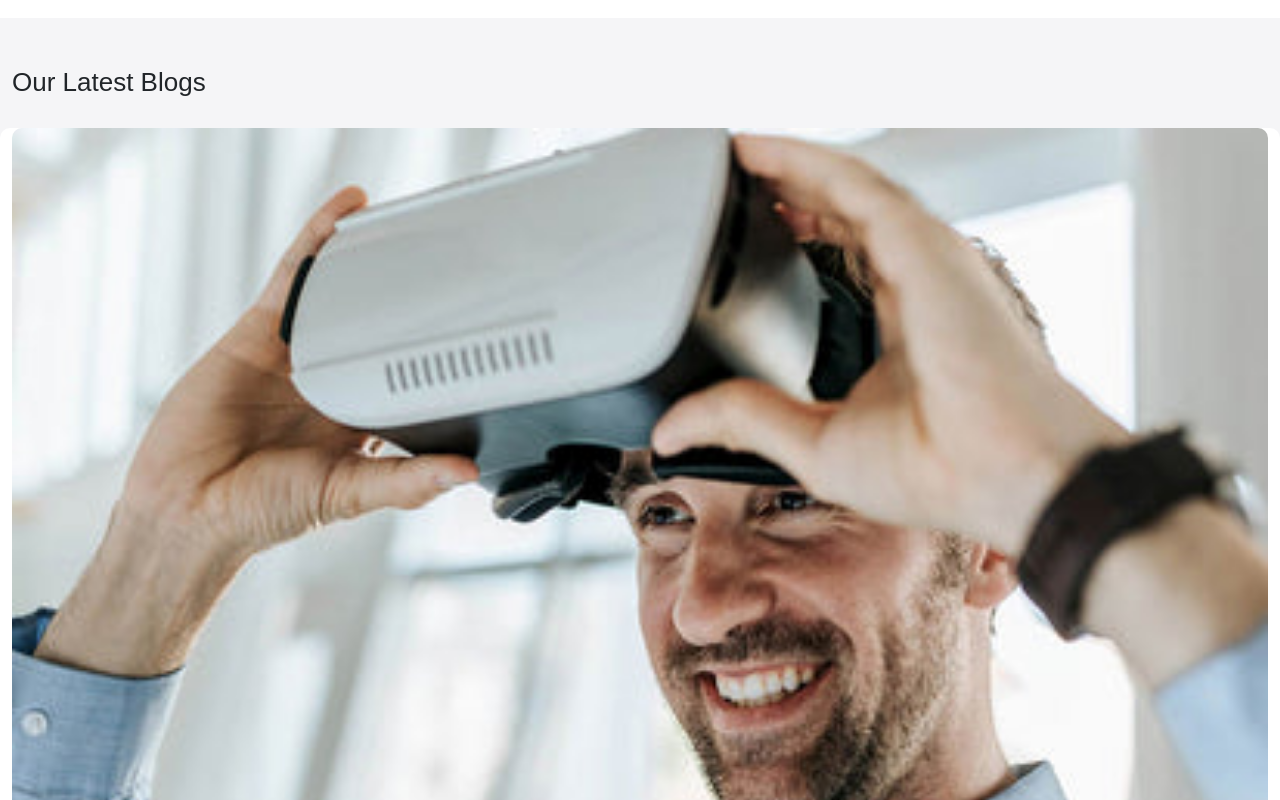
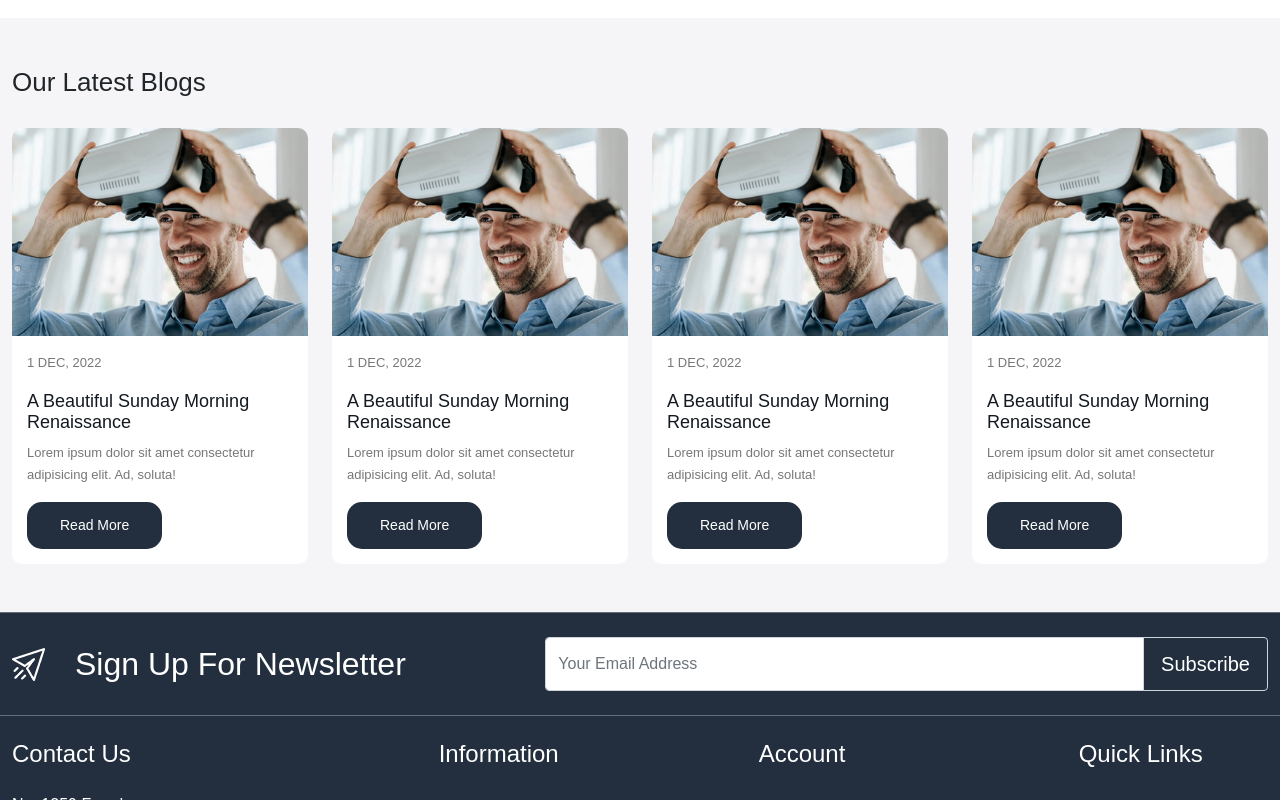
Before and after one commit to chizobaebuka/ecommerce, a React (Create React App) app in the folder goshop/: page / in a window 1280 px wide. Shown: the part 5040-5840 px from the top of the page. Built offline with nearby package versions, Linux system fonts and the light colour scheme.

Commit message:
modified

```diff
--- a/goshop/src/pages/Home.js
+++ b/goshop/src/pages/Home.js
@@ -329,10 +329,20 @@ const Home = () => {
                         <div className="col-12">
                             <h3 className="section-heading">Our Latest Blogs</h3>
                         </div>
-                        <BlogCard />
-                        <BlogCard />
-                        <BlogCard />
-                        <BlogCard />
+                    </div>
+                    <div className="row">
+                        <div className="col-3">
+                            <BlogCard />
+                        </div>
+                        <div className="col-3">
+                            <BlogCard />
+                        </div>
+                        <div className="col-3">
+                            <BlogCard />
+                        </div>
+                        <div className="col-3">
+                            <BlogCard />
+                        </div>
                     </div>
                 </div>
             </section>
```
